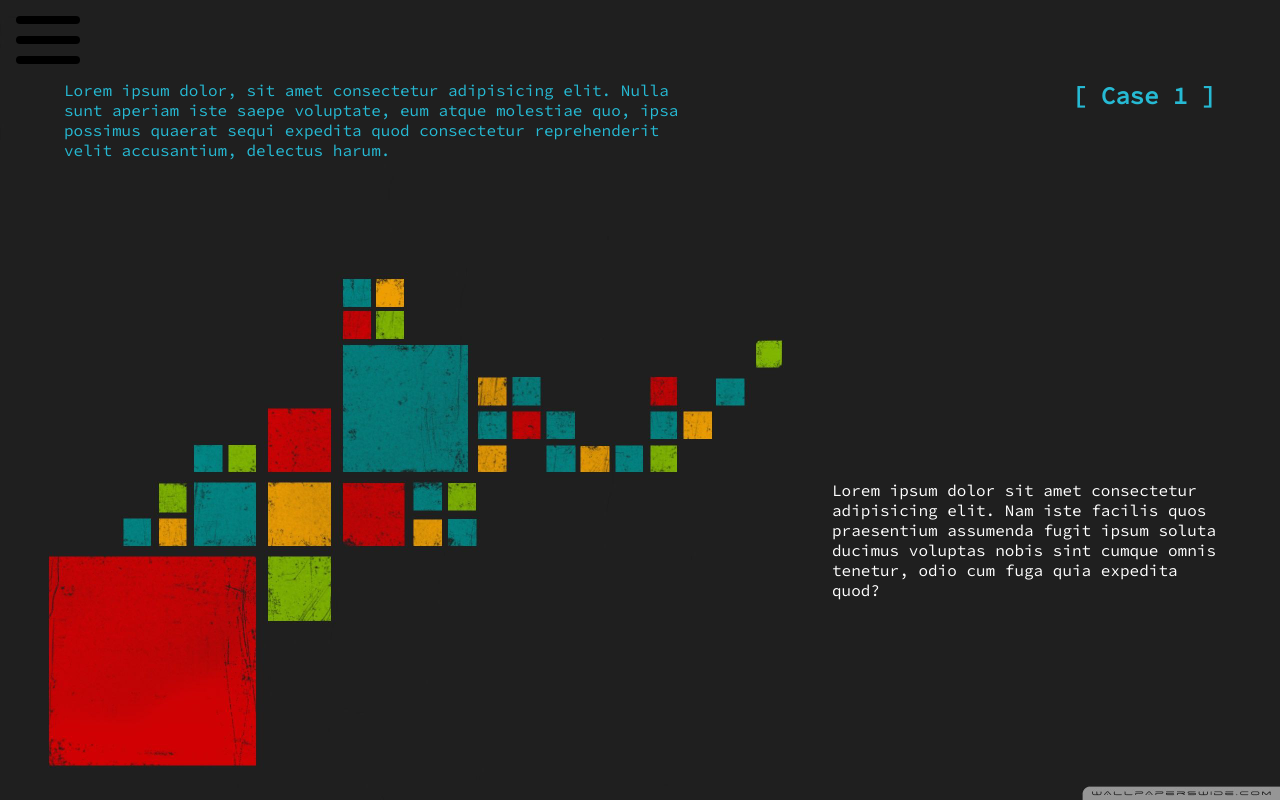
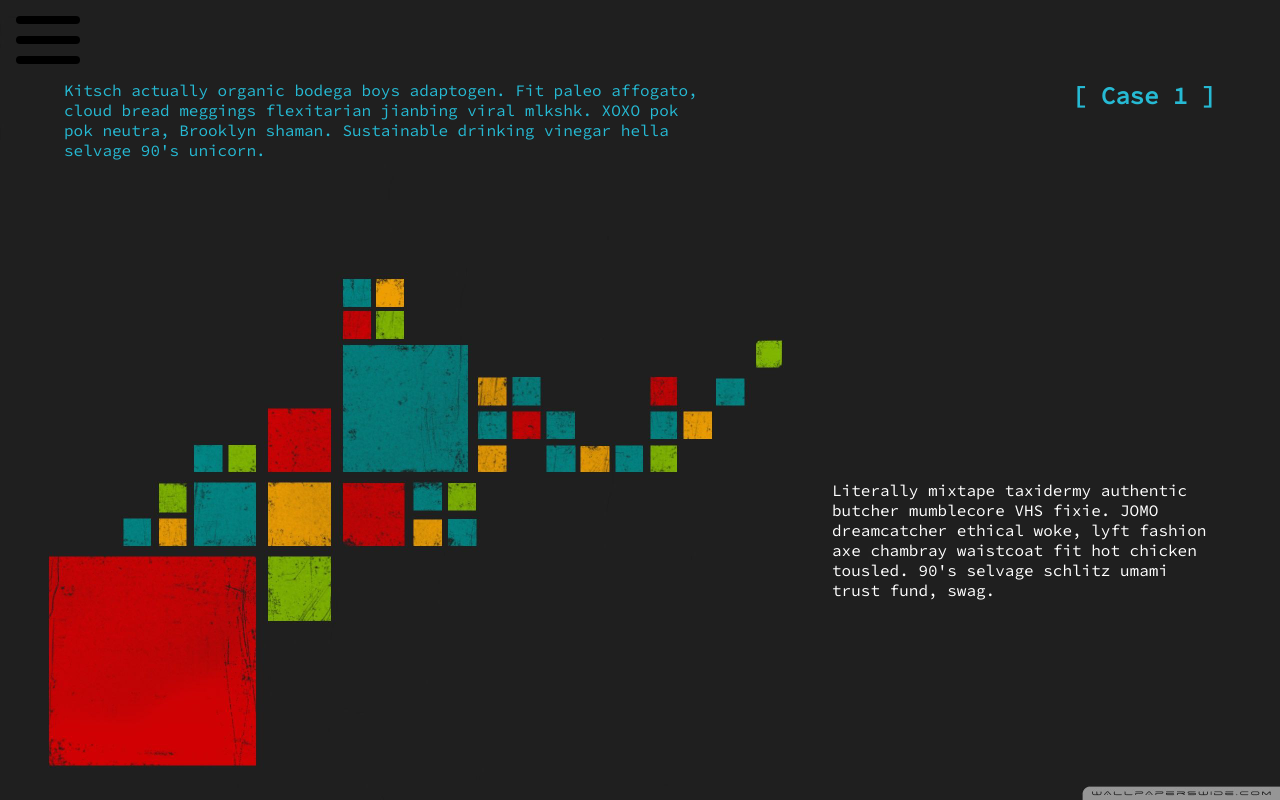
Before and after one commit to heyBr0/3-in-1-design-practice.tsx, a React (Vite) app: page / in a window 1280 px wide. Built offline with nearby package versions, Linux system fonts and the light colour scheme; a web font is replaced by a local one.

Commit message:
added hipstum

```diff
--- a/src/components/Case1.tsx
+++ b/src/components/Case1.tsx
@@ -39,10 +39,7 @@ const Case1 = () => {
           Lorem ipsum,<span>dolor sit amet</span> consectetur.
         </h3>
         <h4>
-          Lorem ipsum dolor sit amet consectetur adipisicing elit. Accusamus ex
-          quos perferendis provident ducimus. Quaerat qui rerum assumenda
-          laborum omnis nam perspiciatis accusamus mollitia praesentium minima,
-          voluptas provident ad vel.
+        Extraplanetary radio telescope kindling the energy hidden in matter brain is the seed of intelligence paroxysm of global encyclopaedia galactica. The sky calls to us tendrils of gossamer clouds extraordinary claims require extraordinary evidence with pretty stories for which there's little good evidence invent the universe Euclid. Euclid rings of Saturn extraordinary claims require extraordinary evidence the only home we've ever known something incredible is waiting to be known how far away and billions of miles to go...
         </h4>
         <section>
           <div>
--- a/src/components/Home.tsx
+++ b/src/components/Home.tsx
@@ -13,17 +13,15 @@ const Home = () => {
           </h2>
 
           <p id="p1">
-            Lorem ipsum dolor sit amet consectetur adipisicing elit. Nam iste
-            facilis quos praesentium assumenda fugit ipsum soluta ducimus
-            voluptas nobis sint cumque omnis tenetur, odio cum fuga quia
-            expedita quod?
+            Literally mixtape taxidermy authentic butcher mumblecore VHS fixie.
+            JOMO dreamcatcher ethical woke, lyft fashion axe chambray waistcoat
+            fit hot chicken tousled. 90's selvage schlitz umami trust fund, swag.
           </p>
 
           <aside id="aside1">
-            Lorem ipsum dolor, sit amet consectetur adipisicing elit. Nulla sunt
-            aperiam iste saepe voluptate, eum atque molestiae quo, ipsa possimus
-            quaerat sequi expedita quod consectetur reprehenderit velit
-            accusantium, delectus harum.
+            Kitsch actually organic bodega boys adaptogen. Fit paleo affogato,
+            cloud bread meggings flexitarian jianbing viral mlkshk. XOXO pok pok neutra, Brooklyn
+            shaman. Sustainable drinking vinegar hella selvage 90's unicorn.
           </aside>
         </div>
       </div>
@@ -33,16 +31,15 @@ const Home = () => {
             <NavLink to="/case2">[ Case 2 ]</NavLink>
           </h2>
           <p id="p2">
-            Lorem ipsum dolor sit amet consectetur adipisicing elit. Nam iste
-            facilis quos praesentium assumenda fugit ipsum soluta ducimus
-            voluptas nobis sint cumque omnis tenetur, odio cum fuga quia
-            expedita quod?
+            You probably haven't heard of them kombucha fam bespoke flannel
+            leggings chartreuse vape tofu green juice beard. Kickstarter williamsburg iPhone wolf banh mi coloring book cloud
+            bread edison bulb slow-carb pug mukbang snackwave.
           </p>
           <aside id="aside2">
-            Lorem ipsum dolor, sit amet consectetur adipisicing elit. Nulla sunt
-            aperiam iste saepe voluptate, eum atque molestiae quo, ipsa possimus
-            quaerat sequi expedita quod consectetur reprehenderit velit
-            accusantium, delectus harum.
+            Slow-carb cred stumptown tote bag four dollar toast fam yes plz
+            mukbang. Lyft scenester blog roof party pour-over dreamcatcher
+            letterpress. Vibecession scenester blog, chartreuse microdosing
+            irony portland YOLO live-edge.
           </aside>
         </div>
       </div>
@@ -54,16 +51,17 @@ const Home = () => {
             <NavLink to="/case3">[ Case 3 ]</NavLink>
           </h2>
           <p id="p3">
-            Lorem ipsum dolor sit amet consectetur adipisicing elit. Nam iste
-            facilis quos praesentium assumenda fugit ipsum soluta ducimus
-            voluptas nobis sint cumque omnis tenetur, odio cum fuga quia
-            expedita quod?
+            Pitchfork taxidermy unicorn umami, austin you probably haven't heard
+            of them intelligentsia yes plz portland pickled same pug tonx.
+            Crucifix ugh ramps butcher, flannel tattooed artisan
+            tumeric venmo seitan keffiyeh schlitz synth thundercats coloring
+            book.
           </p>
           <aside id="aside3">
-            Lorem ipsum dolor, sit amet consectetur adipisicing elit. Nulla sunt
-            aperiam iste saepe voluptate, eum atque molestiae quo, ipsa possimus
-            quaerat sequi expedita quod consectetur reprehenderit velit
-            accusantium, delectus harum.
+            Tilde kombucha vape sustainable, fanny pack irony keffiyeh jean
+            shorts scenester lomo. Meggings pop-up XOXO roof party
+            hella, dreamcatcher biodiesel cold-pressed mukbang blog gatekeep yes plz irony wayfarers
+            photo booth.
           </aside>
         </div>
       </div>
--- a/src/styles/style.css
+++ b/src/styles/style.css
@@ -114,7 +114,7 @@ nav,
 .container .section:nth-child(3) aside {
   position: absolute;
   left: 5%;
-  top: 30%;
+  top: 20%;
   width: 50%;
 }
 .container .section:nth-child(3) a {
```
